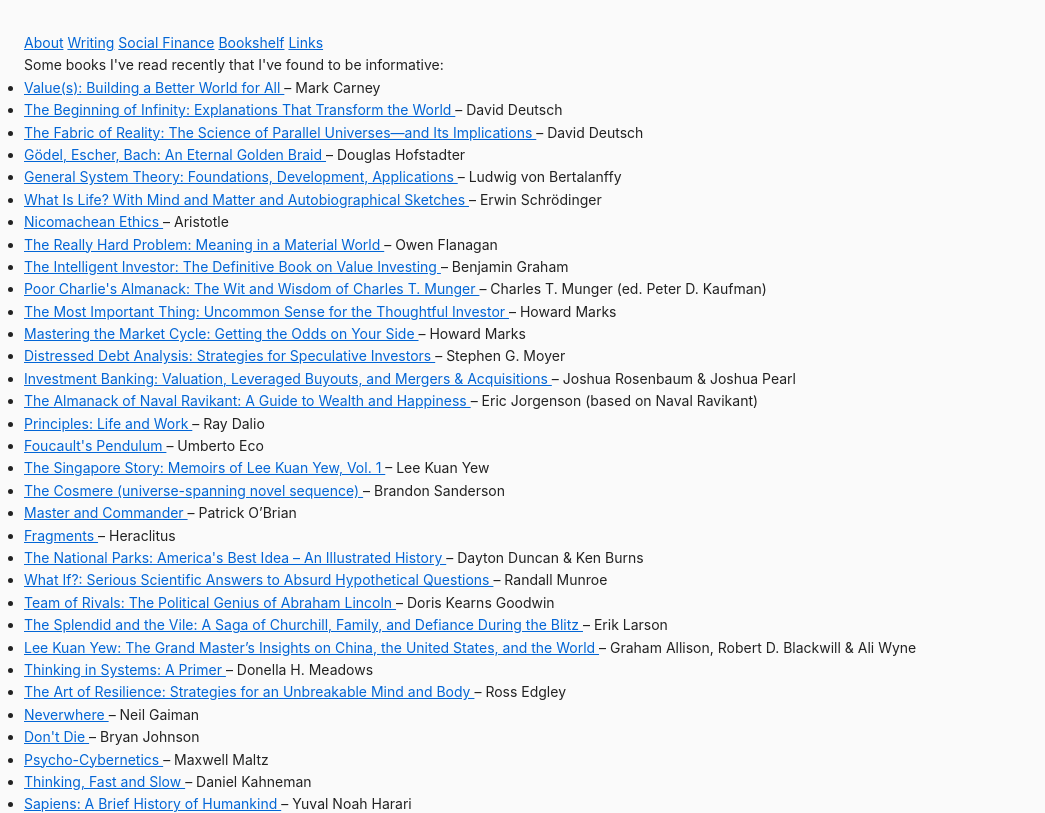
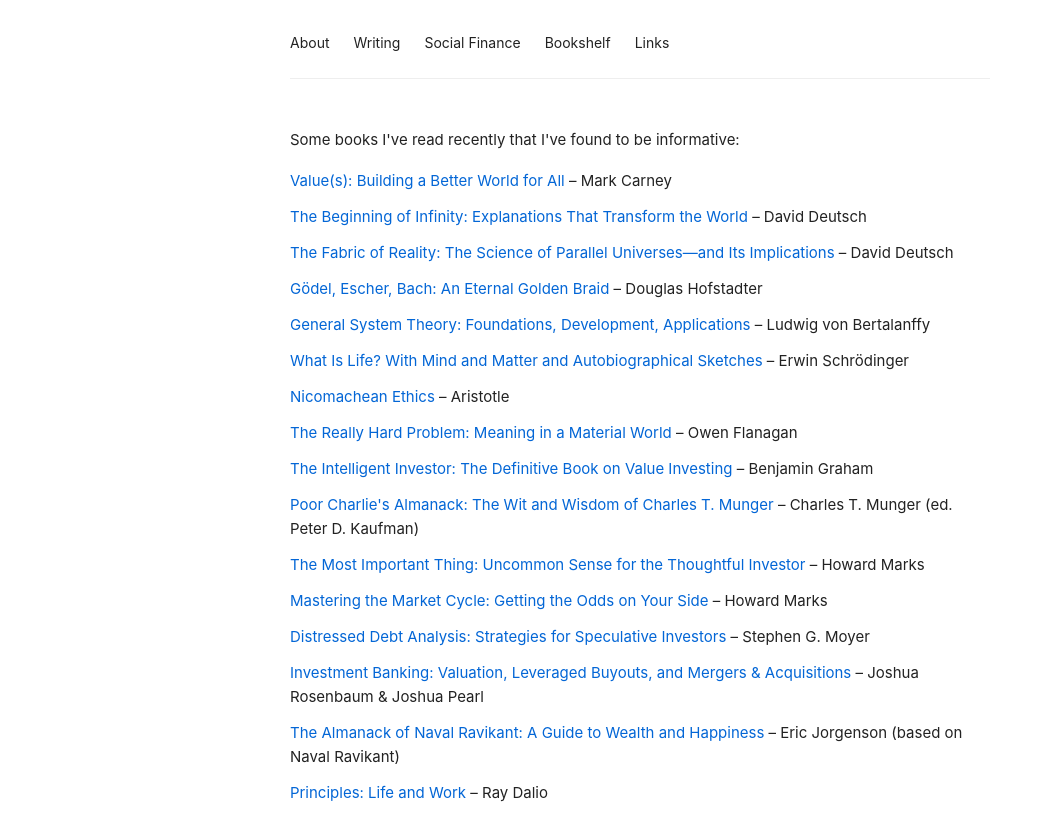
Before and after one commit to mlemerle/maxlemerle.com, a plain HTML site: page bookshelf.html in a window 1280 px wide. Shown: the top 813 px of the page, without its empty margins (0-1045 px from the left). Drawn offline with Linux system fonts and the light colour scheme.

Commit message:
Refactor CSS styles for improved layout and typography

```diff
--- a/styles.css
+++ b/styles.css
@@ -1,59 +1,92 @@
-/* Basic reset */
+/* Reset */
 * {
   box-sizing: border-box;
   margin: 0;
   padding: 0;
 }
 
-/* Body + fonts */
+/* Typography & Layout */
 body {
-  font-family: -apple-system, BlinkMacSystemFont,
-               "SF Pro Text", "SF Pro Display",
-               system-ui, "Segoe UI", Roboto, Helvetica, Arial, sans-serif;
-  font-size: 14px;
+  font-family: -apple-system, BlinkMacSystemFont, "Segoe UI", Helvetica, Arial, sans-serif;
+  font-size: 15px;
   line-height: 1.6;
-  background: #fafafa;
   color: #222;
+  background: #fff;
   padding: 2rem 1.5rem;
 }
 
-/* Centered column for header + main */
-.site-header,
-.site-main {
-  max-width: 720px;
+header, main {
+  max-width: 700px;
   margin: 0 auto;
 }
 
-/* Horizontal nav at top */
-.site-header {
-  margin-bottom: 2rem;
+header {
+  margin-bottom: 3rem;
+  border-bottom: 1px solid #eee;
+  padding-bottom: 1.5rem;
 }
 
-.site-nav {
+nav {
   display: flex;
-  gap: 2rem;           /* space between links */
+  gap: 1.5rem;
+  flex-wrap: wrap;
 }
 
-.site-nav a {
+nav a {
   text-decoration: none;
-  color: #333;
-  font-size: 1rem;
+  color: #222;
+  font-size: 14px;
+  transition: color 0.2s;
 }
 
-.site-nav a:hover {
+nav a:hover {
+  color: #666;
+}
+
+main h1 {
+  font-size: 1.8rem;
+  margin-bottom: 1.5rem;
+  font-weight: 600;
+}
+
+main h2 {
+  font-size: 1.2rem;
+  margin: 1.5rem 0 0.5rem 0;
+  font-weight: 600;
+}
+
+main h2 a {
+  text-decoration: none;
+  color: #0366d6;
+}
+
+main h2 a:hover {
   text-decoration: underline;
 }
 
-/* Content */
-.site-main h1 {
-  font-size: 1.6rem;
+p {
+  margin-bottom: 1rem;
+  line-height: 1.7;
+}
+
+ul {
+  list-style: none;
   margin-bottom: 1rem;
 }
 
-.site-main p {
-  margin-bottom: 1rem;
+ul li {
+  margin-bottom: 0.75rem;
 }
 
 a {
   color: #0366d6;
+  text-decoration: none;
 }
+
+a:hover {
+  text-decoration: underline;
+}
+
+article {
+  line-height: 1.8;
+}
```
